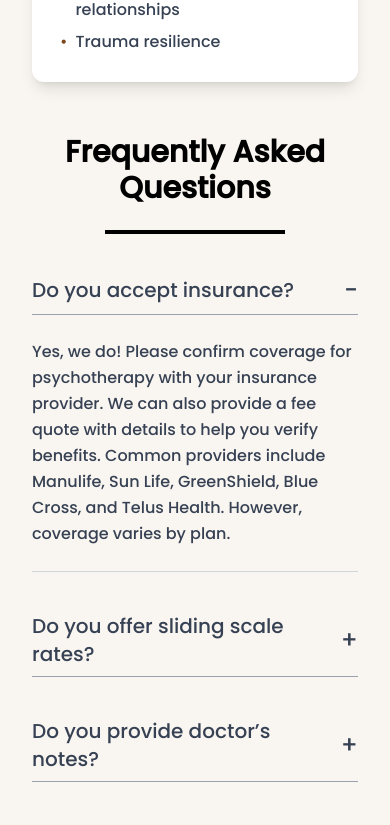
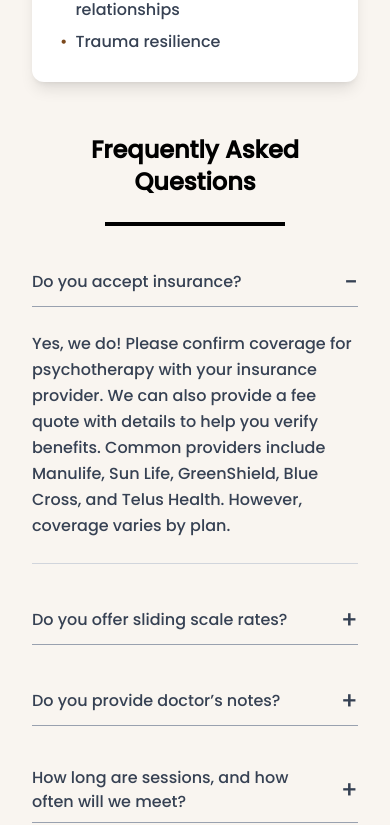
Before and after one commit to wayofself/wayofselftherapy, a React (Vite) app: page /services in a window 390 px wide. Shown: the part 1478-2303 px from the top of the page. Built offline with nearby package versions, Linux system fonts and the light colour scheme; a web font is replaced by a local one; what react-google-recaptcha-v3 would draw is missing.

Commit message:
update info

```diff
--- a/src/components/Services.jsx
+++ b/src/components/Services.jsx
@@ -37,7 +37,7 @@ function FAQSection({ t }) {
                 return (
                     <li key={faq.q}>
                         <button
-                            className={`w-full text-left flex items-center justify-between text-xl md:text-xl text-gray-700 font-normal py-2 border-b border-gray-400 focus:outline-none transition-colors ${isOpen ? 'font-medium' : ''}`}
+                            className={`w-full text-left flex items-center justify-between text-2sm md:text-xl text-gray-700 font-normal py-2 border-b border-gray-400 focus:outline-none transition-colors ${isOpen ? 'font-medium' : ''}`}
                             onClick={() => setOpenIdx(isOpen ? -1 : idx)}
                             aria-expanded={isOpen}
                         >
@@ -183,7 +183,7 @@ const Services = () => {
 
                 {/* FAQ section */}
                 <div className="my-13">
-                    <h2 className="text-3xl font-serif font-bold text-black text-center">{t('services.faqTitle', 'Frequently Asked Questions')}</h2>
+                    <h2 className="text-2xl md:text-3xl font-serif font-bold text-black text-center">{t('services.faqTitle', 'Frequently Asked Questions')}</h2>
                     <div className="w-45 h-1 bg-black mx-auto mt-6 mb-8"></div>
                     <FAQSection t={t} />
                 </div>
--- a/src/locales/en/translation.json
+++ b/src/locales/en/translation.json
@@ -78,7 +78,7 @@
     },
     "faq6": {
       "q": "How do I know if we’re a good fit?",
-      "a": "Therapy works best when you feel truly safe, heard, and understood. While building trust takes time, your comfort matters from day one.\n\nTo help you decide, we offer a free 20-minute phone/video consultation. We’ll talk about your hopes for therapy, answer all your questions, and explore whether working together feels right. No pressure, no strings."
+      "a": "Therapy works best when you feel truly safe, heard, and understood. While building trust takes time, your comfort matters from day one.\n\nTo help you decide, we offer a free 15-minute phone/video consultation. We’ll talk about your hopes for therapy, answer all your questions, and explore whether working together feels right. No pressure, no strings."
     }
   },
   "contact": {
--- a/src/locales/zh/translation.json
+++ b/src/locales/zh/translation.json
@@ -82,7 +82,7 @@
     },
     "faq6": {
       "q": "如何判断我们是否契合？",
-      "a": "当您感到真正被接纳、倾听和理解时，咨询效果最佳。 建立信任虽需时间，但您的舒适感从第一刻就至关重要。为此，我们提供免费的20分钟初次会谈，帮你解答疑问，探讨咨询方向，同时感受彼此的契合度。"
+      "a": "当您感到真正被接纳、倾听和理解时，咨询效果最佳。 建立信任虽需时间，但您的舒适感从第一刻就至关重要。为此，我们提供免费的15分钟初次会谈，帮你解答疑问，探讨咨询方向，同时感受彼此的契合度。"
     }
   },
   "contact": {
```
